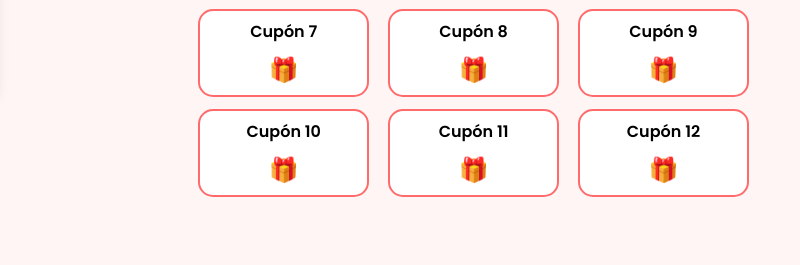
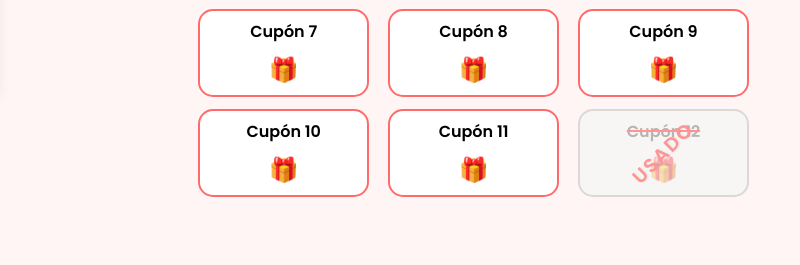
Before and after one commit to FacuBnz/regalo-san-valentin-abi, a plain HTML site: page index.html in a window 1280 px wide. Shown: the part 443-708 px from the top of the page, 480-1280 px from the left. Drawn offline with nearby package versions, Linux system fonts and the light colour scheme; a web font is replaced by a local one.

Commit message:
card 12 disabled

```diff
--- a/index.html
+++ b/index.html
@@ -87,7 +87,7 @@
                         <h3>Cupón 11</h3>
                         <span class="gift-icon">🎁</span>
                     </div>
-                    <div class="gift-card" onclick="openModal('Una ropa que quieras')">
+                    <div class="gift-card disabled" onclick="openModal('Una ropa que quieras')">
                         <h3>Cupón 12</h3>
                         <span class="gift-icon">🎁</span>
                     </div>
```
